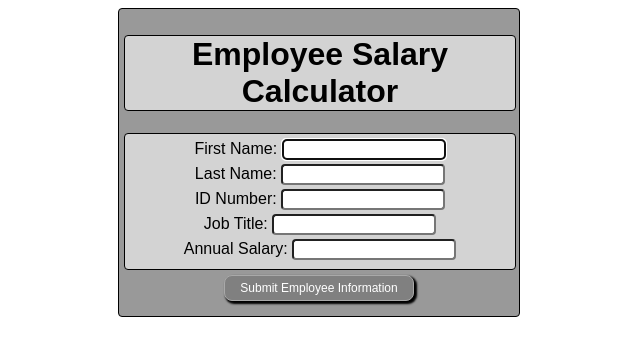
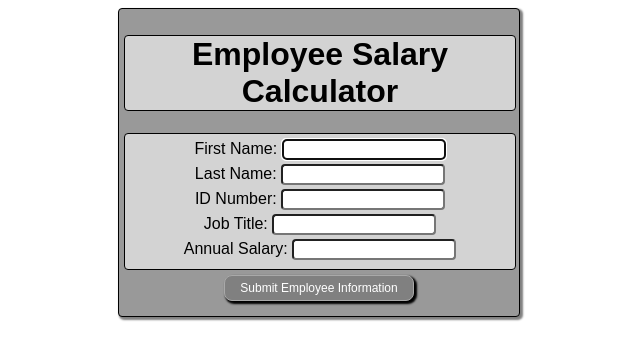
Before and after one commit to brentReno/prime_weekend_proj_01, a plain HTML site: page index.html in a window 1280 px wide. Shown: the whole page, without its empty margins (321-961 px from the left). Drawn offline with Linux system fonts and the light colour scheme.

Commit message:
added shadow styling to calculator, added a readme file.

```diff
--- a/stylesheet.css
+++ b/stylesheet.css
@@ -23,6 +23,8 @@ border-color: black;
 border-radius: 4px;
 padding:5px;
 background-color:  #999999;
+box-shadow: 2px 2px 2px 1px grey;
+
 }
 button{
   background-color:  grey;
```
Also changed, not shown: notes.txt, 1 other file.
